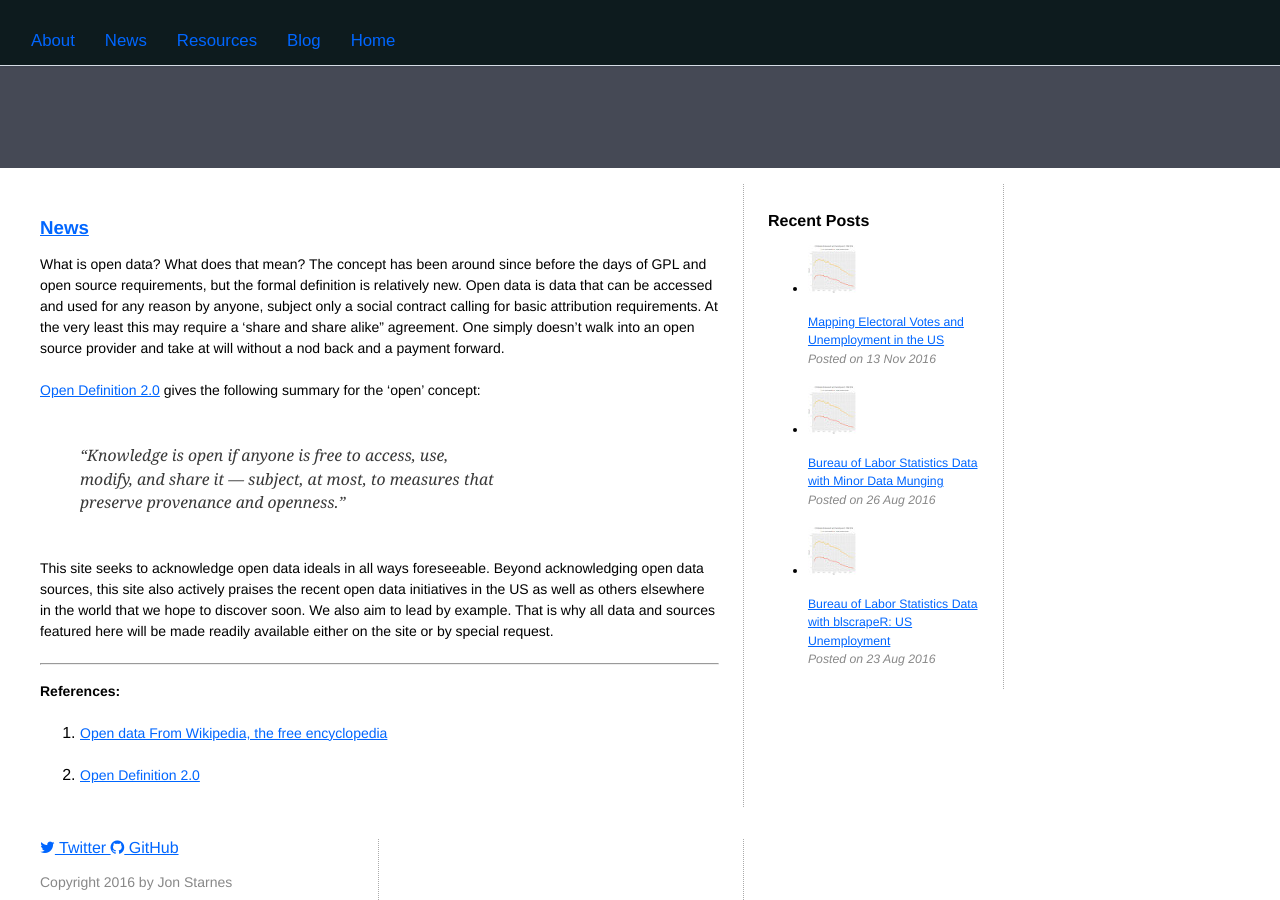
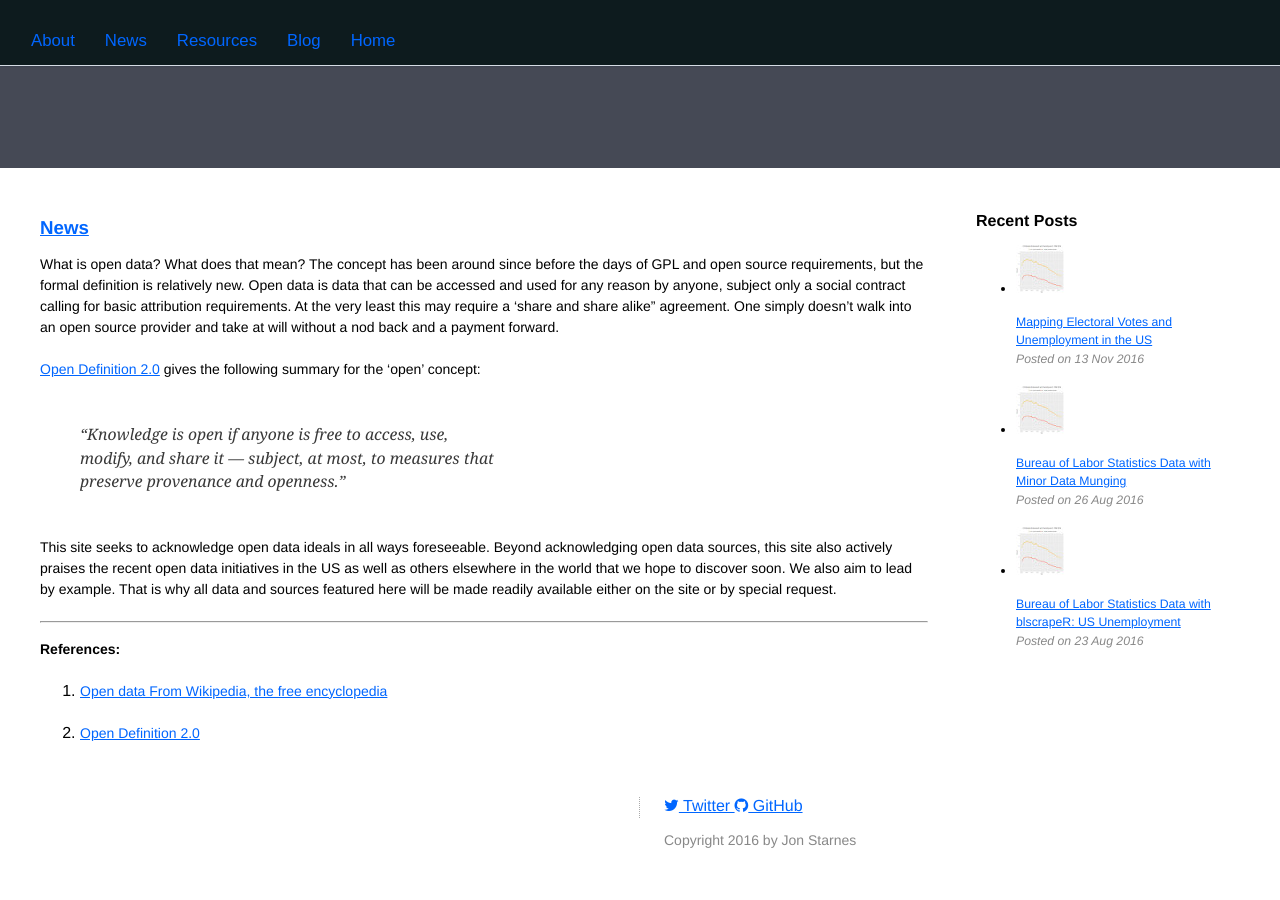
Before and after one commit to jon-starnes/jon-starnes.github.io, a Jekyll site: the page built from index.html, in a window 1280 px wide and 900 px high. Built offline with Jekyll 4.4.1, drawn with Linux system fonts in a browser that asks for light colours; nearby versions of some CDN libraries.

Commit message:
Style updates

```diff
--- a/_includes/footer.html
+++ b/_includes/footer.html
@@ -1,8 +1,11 @@
 
 <div class="container">
   <div class="row">
-    <div class="col content">
       <div class="row">
+
+        <div class="col feature">
+          <p></p>
+        </div>
 
         <div class="col feature">
           {% if site.twitter_username %}
@@ -18,7 +21,5 @@
           {% endif %}
           <p class = "desc">Copyright 2016 by Jon Starnes</p>
         </div>
-      </div>
-    </div>
   </div><!--/row -->
 </div><!--/container -->
--- a/_layouts/main1.html
+++ b/_layouts/main1.html
@@ -7,14 +7,14 @@ layout: default
   <div class="row">
 
     <!-- column content -->
-    <div class="col content">
+    <div class="col content1">
       {{ content }}
     </div>
 
     <!-- Sidebar2 content -->
-    <div class="col sidebar">
-      <div class="row">
-        <div class="col info">
+    <div class="col sidebar1">
+<!--      <div class="row"> -->
+<!--        <div class="col info"> -->
           <h4>Recent Posts</h4>
           <ul class="popular-posts">
             {% for post in site.categories['blog'] limit:4 %}
@@ -28,9 +28,8 @@ layout: default
             </li>
             {% endfor %}
           </ul>
-        </div> <!-- col info -->
-      </div> <!-- col info row -->
+      <!--  </div> <!- col info -->
+    <!--  </div> <!- col info row -->
     </div> <!--col sidebar1-->
-
   </div> <!-- container row -->
 </div> <!-- container -->
```
